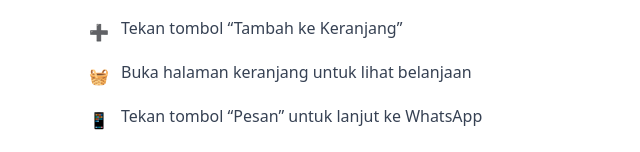
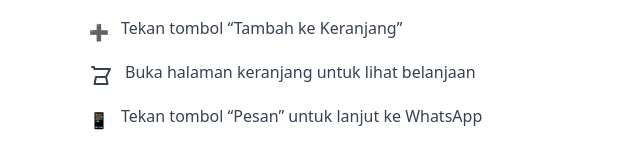
Before and after one commit to mzbudi/roommart, a React (Vite) app: page /tutorial in a window 1280 px wide. Shown: the part 272-424 px from the top of the page, without its empty margins (319-959 px from the left). Built offline with nearby package versions, Linux system fonts and the light colour scheme.

Commit message:
Fix: Change cart logo on tutorial

```diff
--- a/src/components/Navbar.tsx
+++ b/src/components/Navbar.tsx
@@ -41,6 +41,7 @@ const Navbar = () => {
             d="M3 3h2l.4 2M7 13h10l4-8H5.4M7 13l-1.5 7h13l-1.5-7M7 13h10"
           />
         </svg>
+
         {totalItems > 0 && (
           <span className="absolute -top-2 -right-2 bg-red-500 text-white text-xs w-5 h-5 rounded-full flex items-center justify-center">
             {totalItems}
--- a/src/pages/CartPage.tsx
+++ b/src/pages/CartPage.tsx
@@ -160,7 +160,7 @@ const CartPage = () => {
                 }}
                 className="mt-2 inline-block px-4 py-2 bg-green-500 text-white rounded hover:bg-green-600"
               >
-                Pesan via WhatsApp
+                Pesan via WhatsApp 📱
               </button>
             )}
           </div>
--- a/src/pages/TutorialPage.tsx
+++ b/src/pages/TutorialPage.tsx
@@ -34,7 +34,22 @@ const TutorialPage = () => {
           <span>Tekan tombol “Tambah ke Keranjang”</span>
         </li>
         <li className="flex items-start gap-3">
-          <span className="text-yellow-500 mt-1">🧺</span>
+          <span className=" mt-1">
+            <svg
+              xmlns="http://www.w3.org/2000/svg"
+              fill="none"
+              viewBox="0 0 24 24"
+              strokeWidth={2}
+              stroke="currentColor"
+              className="w-6 h-6"
+            >
+              <path
+                strokeLinecap="round"
+                strokeLinejoin="round"
+                d="M3 3h2l.4 2M7 13h10l4-8H5.4M7 13l-1.5 7h13l-1.5-7M7 13h10"
+              />
+            </svg>
+          </span>
           <span>Buka halaman keranjang untuk lihat belanjaan</span>
         </li>
         <li className="flex items-start gap-3">
```
